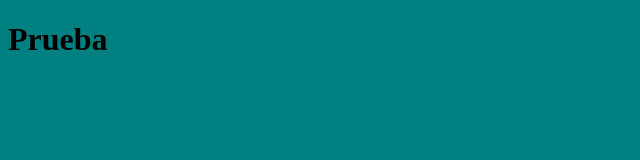
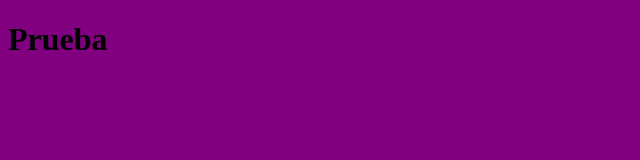
Before and after one commit to KrisbelGV/Prueba, a plain HTML site: page index.html in a window 1280 px wide. Shown: the whole page, without its empty margins (0-640 px from the left). Drawn offline with Linux system fonts and the light colour scheme.

Commit message:
Cambié nuevamente el color de la página.

```diff
--- a/index.html
+++ b/index.html
@@ -6,7 +6,7 @@
     <title>Prueba</title>
     <style>
       body{
-        background-color: teal;
+        background-color: purple;
       }
     </style>
   </head>
```
